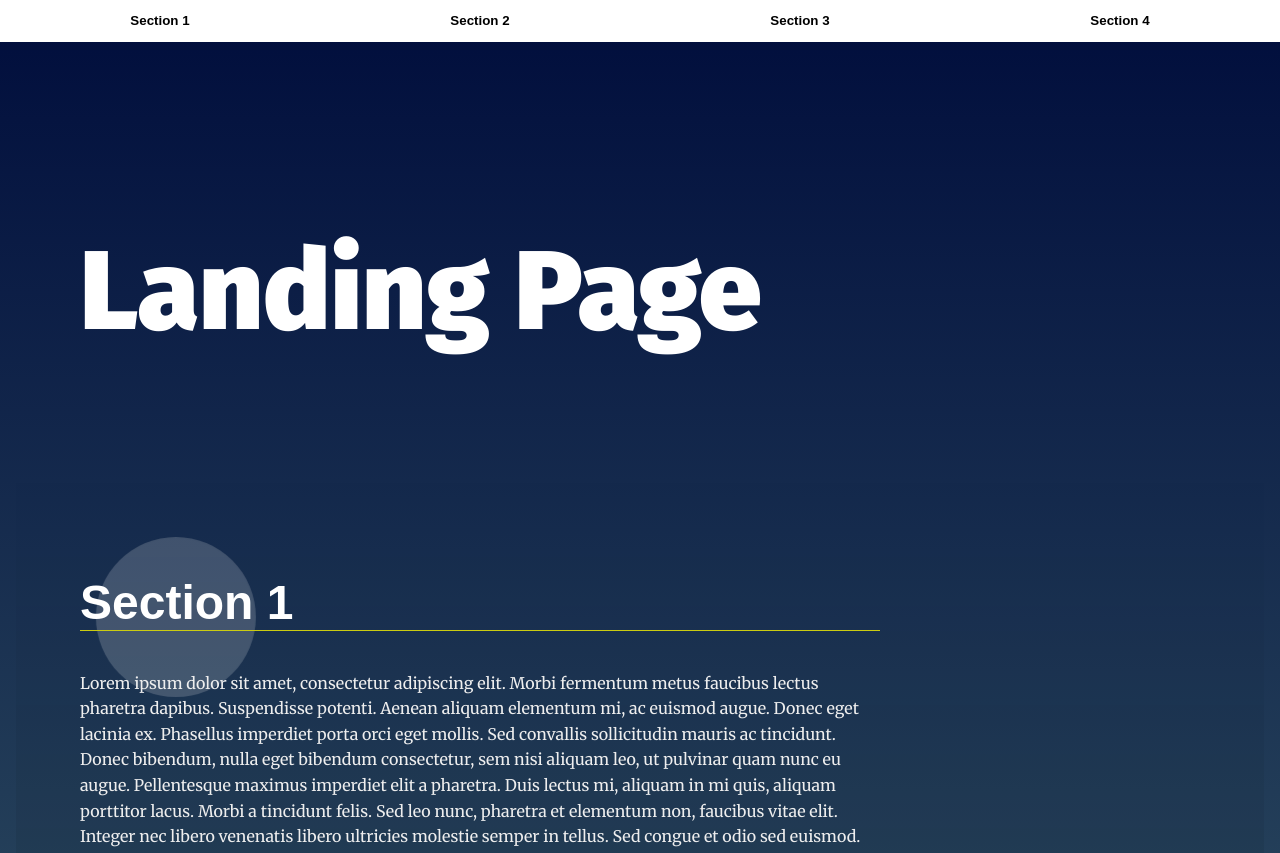
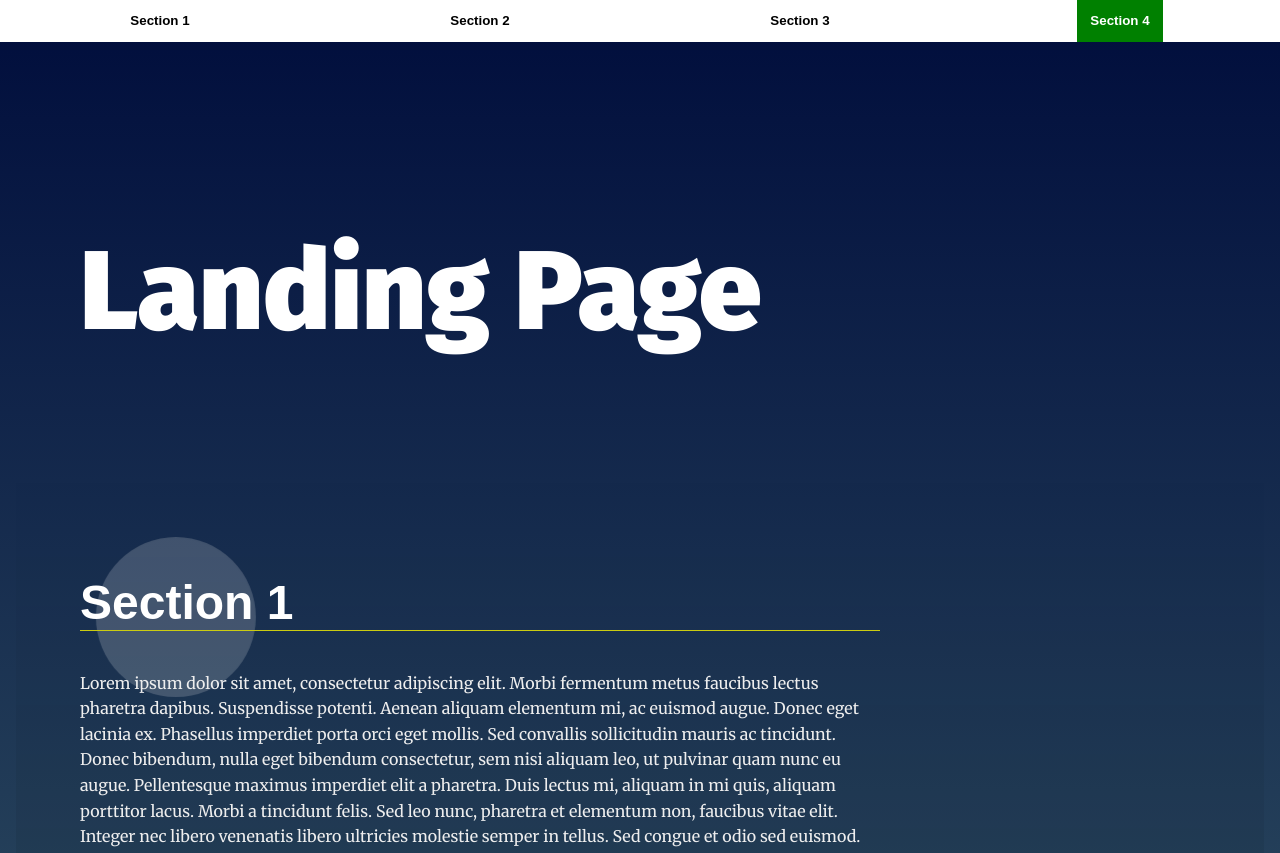
Before and after one commit to NaderSayed-159/Landing-Project-1st, a plain HTML site: page index.html in a window 1280 px wide. Shown: the top 853 px of the page. Drawn offline with Linux system fonts and the light colour scheme.

Commit message:
add active stat to nav items

```diff
--- a/css/styles.css
+++ b/css/styles.css
@@ -63,30 +63,7 @@ section {
 
 /* ---- Module Rules ---- */
 
-/* Back to top button*/
 
-#backTop {
-    position: fixed;
-    bottom: 50px;
-    right: 50%;
-    width: 50px;
-    height: 50px;
-    border-radius: 50%;
-    background-color: #0005;
-    color: #fff;
-    transition: 0.4s;
-
-}
-
-/*item to go to with back top button */
-#top {
-    position: absolute;
-    top: 0;
-}
-
-#backTop:hover {
-    background-color: #000;
-}
 
 
 
@@ -120,6 +97,38 @@ section {
     background: #333;
     color: #fff;
     transition: ease 0.3s all;
+}
+
+/* Back to top button*/
+
+#backTop {
+    position: fixed;
+    bottom: 50px;
+    right: 50%;
+    width: 50px;
+    height: 50px;
+    border-radius: 50%;
+    background-color: #0005;
+    color: #fff;
+    transition: 0.4s;
+    z-index: 9999;
+}
+
+/*item to go to with back top button */
+#top {
+    position: absolute;
+    top: 0;
+}
+
+#backTop:hover {
+    background-color: #000;
+}
+
+/*active class for navbar items*/
+.nav-active {
+    background-color: green !important;
+    color: white !important;
+
 }
 
 /* Header Styles */
@@ -242,6 +251,7 @@ section.active-sec .landing__container::after {
     animation: rotate 5s linear 0s infinite forwards reverse;
 }
 
+
 /* Section Active Styles Keyframe Animations */
 @keyframes rotate {
     from {
--- a/index.html
+++ b/index.html
@@ -13,6 +13,8 @@
 </head>
 
 <body>
+  <button id="backTop">Top</button>
+
   <!-- HTML Follows BEM naming conventions
   IDs are only used for sections to connect menu achors to sections -->
   <!-- item to go to with back top button -->
@@ -99,7 +101,6 @@
   <footer class="page__footer">
     <p>&copy Udacity</p>
   </footer>
-  <button id="backTop">Top</button>
   <script src="js/app.js"></script>
 </body>
 
--- a/js/app.js
+++ b/js/app.js
@@ -17,8 +17,9 @@ let observer = new IntersectionObserver((entries) => {
             entry.target.classList.add("active-sec");
         } else {
             entry.target.classList.remove("active-sec");
+        }
 
-        }
+
     });
 }, {
     // using rootmargins to  calc how much section in viewport
@@ -105,5 +106,27 @@ backTop.addEventListener('click', function () {
         behavior: "smooth"
     });
 
+});
 
+// adding active class to the viewed secion  on scroll
+document.addEventListener('scroll', function () {
+
+    sectionlinks.forEach(el => {
+        //clear all items from active class
+        el.classList.remove("nav-active");
+
+        sections.forEach(section => {
+            //catch the section which has active class
+            if (section.classList.contains('active-sec')) {
+
+                //checking if the button has the same content of any section to add active calss to
+                if (el.textContent == section.getAttribute("data-nav")) {
+
+                    el.classList.add("nav-active");
+                } else {
+                    el.classList.remove("nav-active");
+                }
+            }
+        })
+    });
 })
```
Also changed, not shown: 1 other file.
